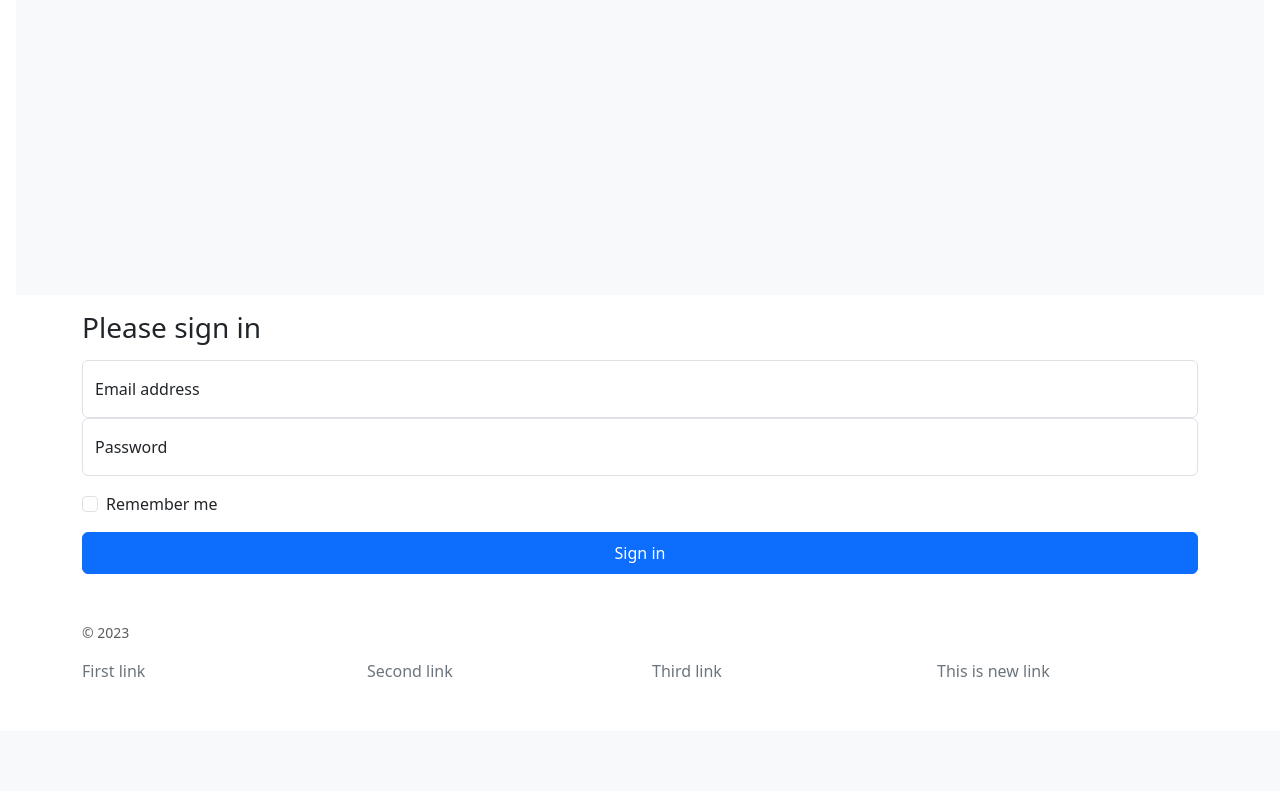
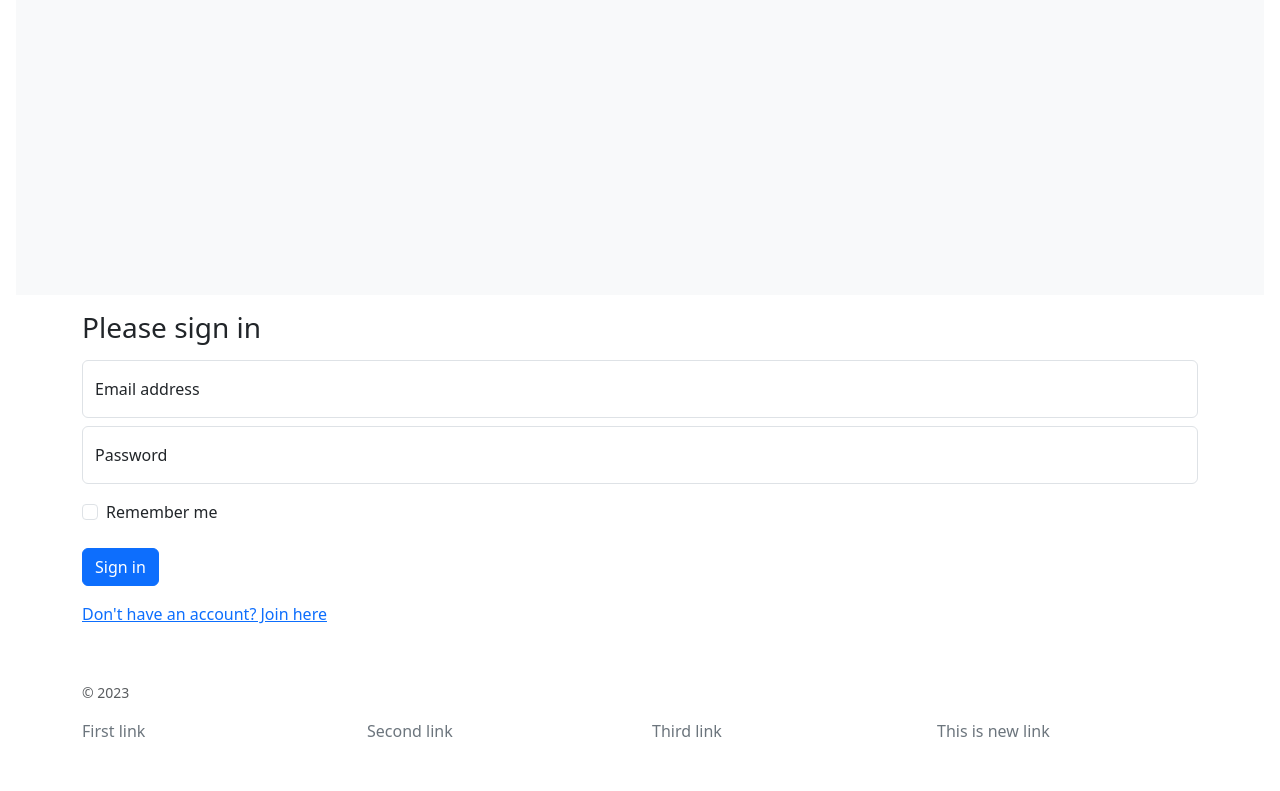
Before and after one commit to ZhannaKrauberger/OTUS_homework, a Flask app: page / in a window 1280 px wide. Shown: the part 76-867 px from the top of the page. Before the commit the page ends 753 px from the top, so only its background shows below. Run offline with Flask 3, Linux system fonts and the light colour scheme.

Commit message:
add template sign_in.html

```diff
--- a/homework_06/templates/sign_in.html
+++ b/homework_06/templates/sign_in.html
@@ -7,28 +7,25 @@
 {% block body %}
 
 <div class="container">
-  <main class="form-signin w-100 m-auto">
   <form>
     <h1 class="h3 mb-3 fw-normal">Please sign in</h1>
-
-      <div class="form-floating">
-        <input type="email" class="form-control" id="floatingInput" placeholder="name@example.com">
-        <label for="floatingInput">Email address</label>
+    <div class="form-floating my-md-2">
+      <label for="exampleInputEmail1">Email address</label>
+      <input class="form-control" type="email" id="exampleInputEmail1"  placeholder="name@example.com">
     </div>
-      <div class="form-floating">
-        <input type="password" class="form-control" id="floatingPassword" placeholder="Password">
-        <label for="floatingPassword">Password</label>
+    <div class="form-floating my-md-2">
+      <label for="exampleInputPassword1">Password</label>
+      <input class="form-control" type="password" id="exampleInputPassword1" placeholder="Password">
     </div>
-
     <div class="form-check text-start my-3">
-        <input class="form-check-input" type="checkbox" value="remember-me" id="flexCheckDefault">
-        <label class="form-check-label" for="flexCheckDefault">
-          Remember me
-        </label>
+      <input class="form-check-input" type="checkbox" id="exampleCheck1" value="remember-me">
+      <label class="form-check-label" for="exampleCheck1">Remember me</label>
     </div>
-      <button class="btn btn-primary w-100 py-2" type="submit">Sign in</button>
+    <button type="submit" class="btn btn-primary my-md-2">Sign in</button>
+    <div class="my-md-2">
+      <a href="{{ url_for("sign_up") }}">Don't have an account? Join here</a>
+    </div>
   </form>
-  </main>
 </div>
 
 {% endblock %}
```
Lines whose indentation alone changed are shown as unchanged.
